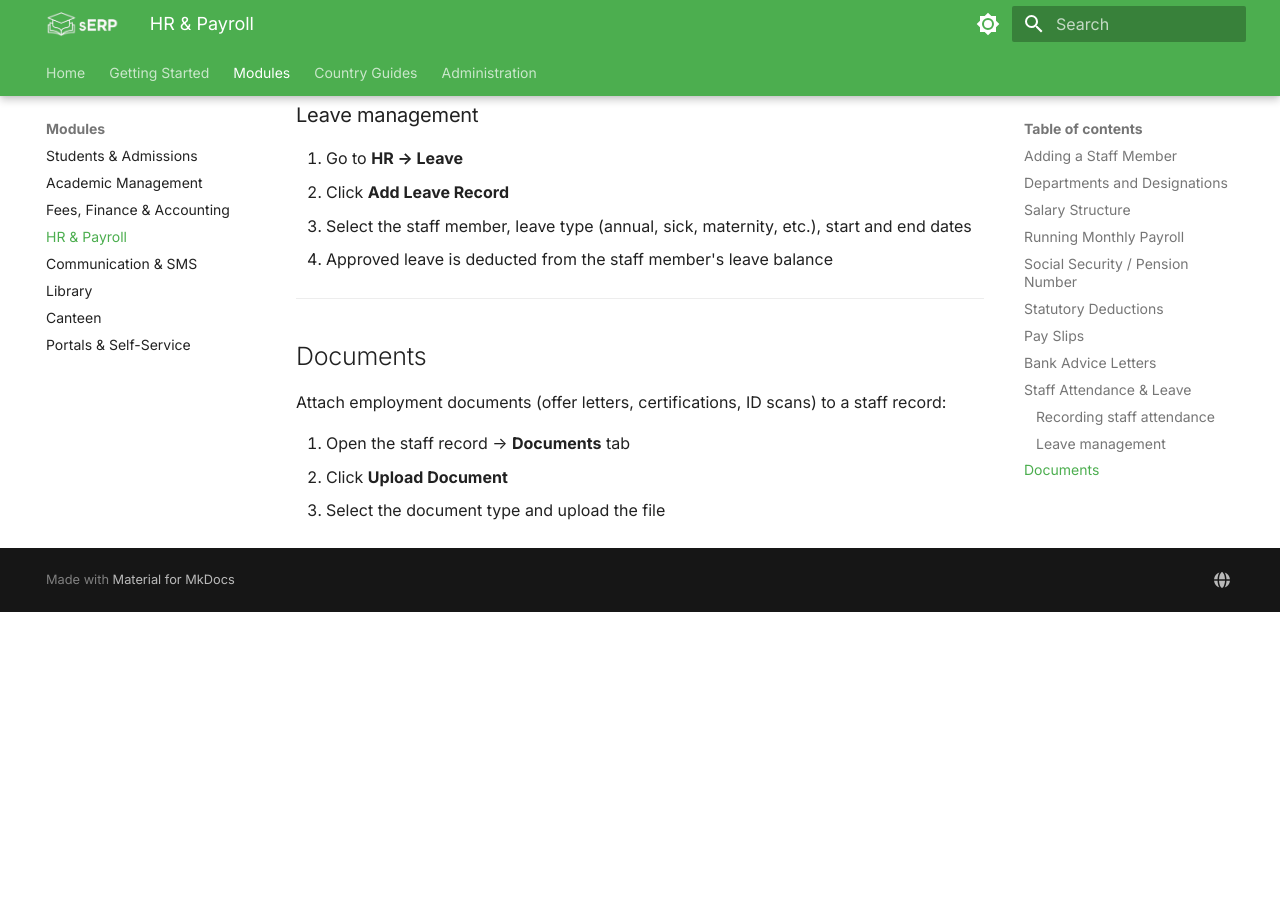
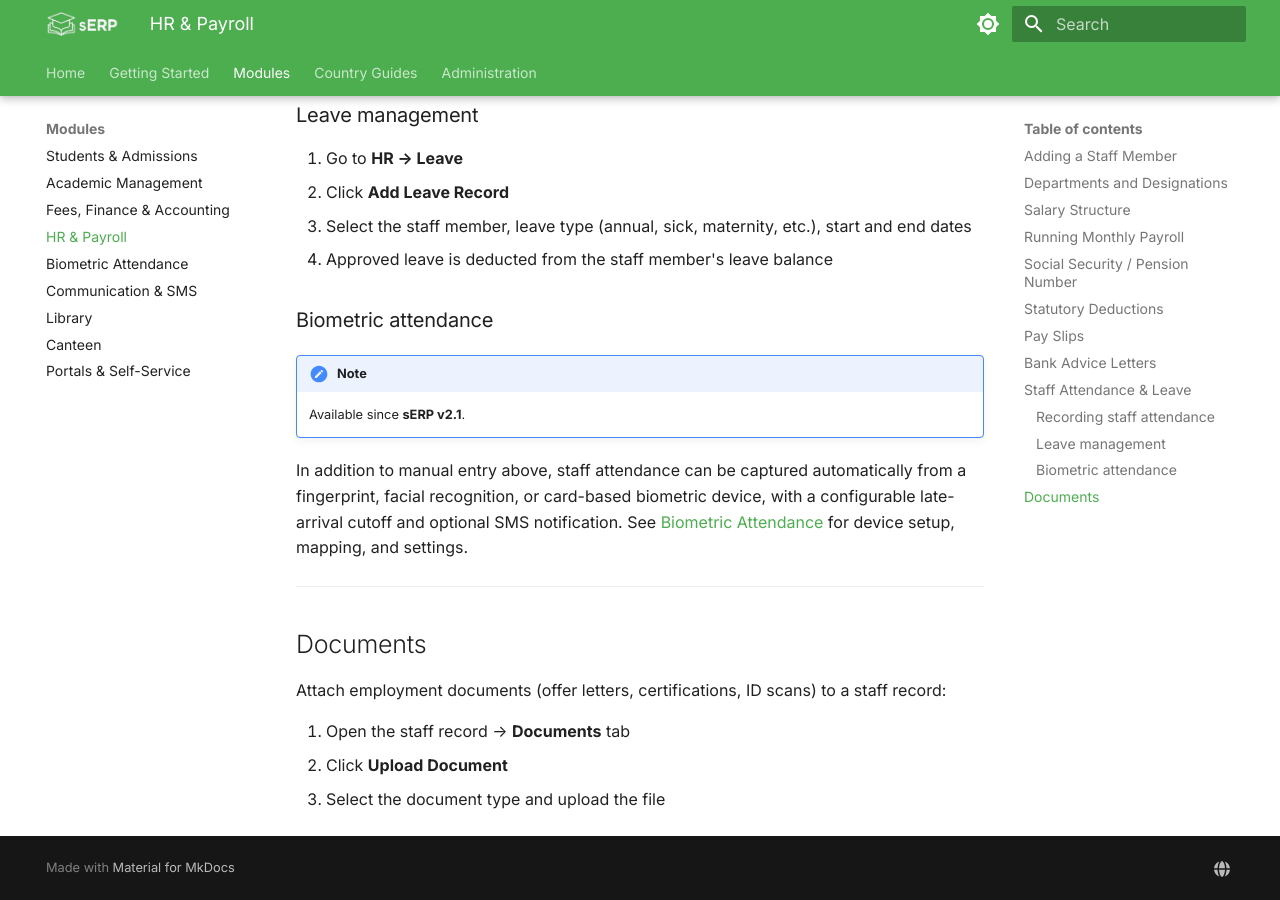
Before and after one commit to dtechghana/serp-global-docs, an MkDocs documentation site: the page built from docs/modules/hr.md, in a window 1280 px wide and 900 px high, scrolled down 3419 px. Built offline with MkDocs 1.6.1 and Material for MkDocs 9.7.7, drawn with Linux system fonts in a browser that asks for light colours; before the commit the page ends 4031 px from its top, so only the background shows below that.

Commit message:
Document biometric attendance (v2.1)
Adds a new Biometric Attendance page covering integration options
(direct push, local relay agent, CSV import), device management,
user mapping, and settings. Cross-links both the students and HR
attendance sections to the new page and adds it to the nav.

Co-Authored-By: Claude Sonnet 5 <noreply@anthropic.com>

```diff
--- a/docs/modules/hr.md
+++ b/docs/modules/hr.md
@@ -123,6 +123,13 @@ Bank advice letters list each staff member's net pay for direct bank lodgement o
 3. Select the staff member, leave type (annual, sick, maternity, etc.), start and end dates
 4. Approved leave is deducted from the staff member's leave balance
 
+### Biometric attendance
+
+!!! note
+    Available since **sERP v2.1**.
+
+In addition to manual entry above, staff attendance can be captured automatically from a fingerprint, facial recognition, or card-based biometric device, with a configurable late-arrival cutoff and optional SMS notification. See [Biometric Attendance](biometric.md) for device setup, mapping, and settings.
+
 ---
 
 ## Documents
--- a/mkdocs.yml
+++ b/mkdocs.yml
@@ -66,6 +66,7 @@ nav:
     - Academic Management: modules/academic.md
     - Fees, Finance & Accounting: modules/finance.md
     - HR & Payroll: modules/hr.md
+    - Biometric Attendance: modules/biometric.md
     - Communication & SMS: modules/communication.md
     - Library: modules/library.md
     - Canteen: modules/canteen.md
```
Also changed, not shown: docs/modules/biometric.md (added, +68 -0 lines), docs/modules/students.md (+7 -0 lines).
